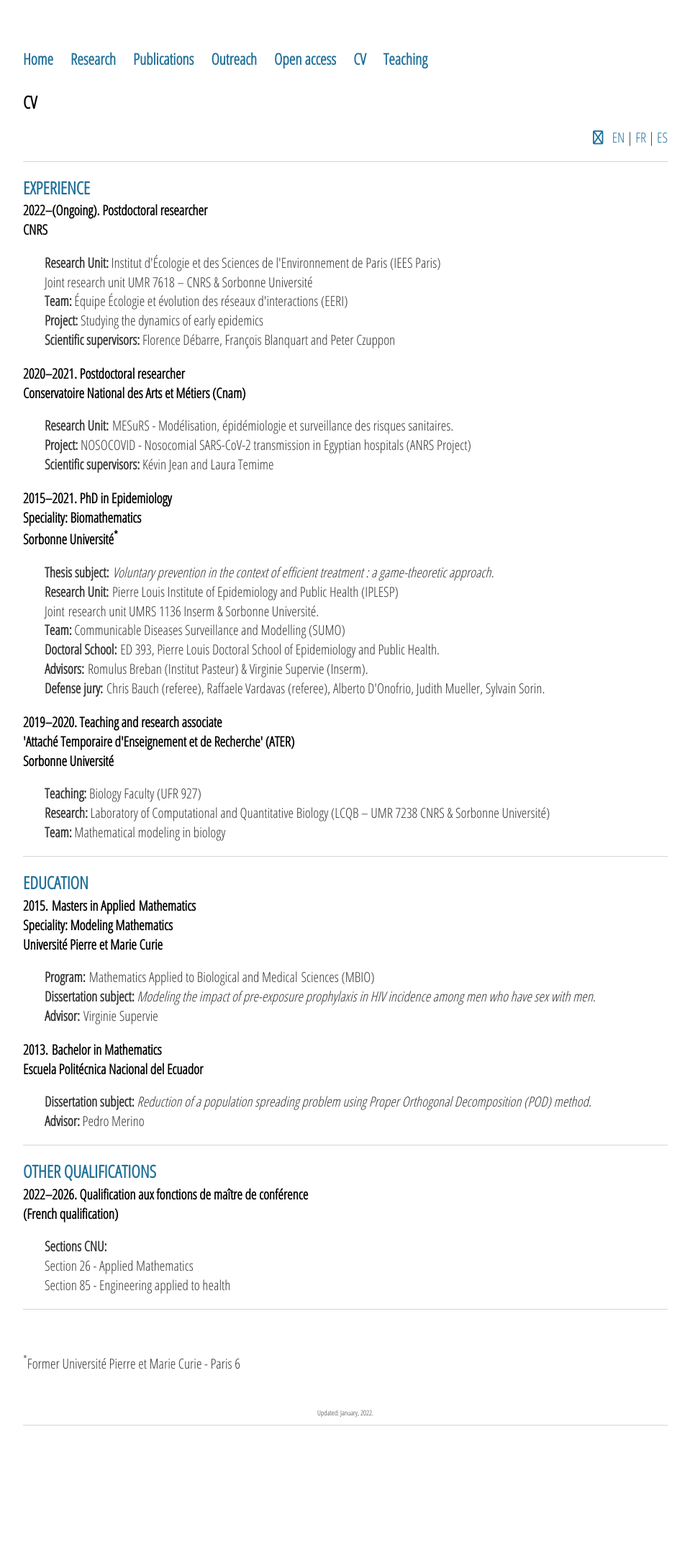
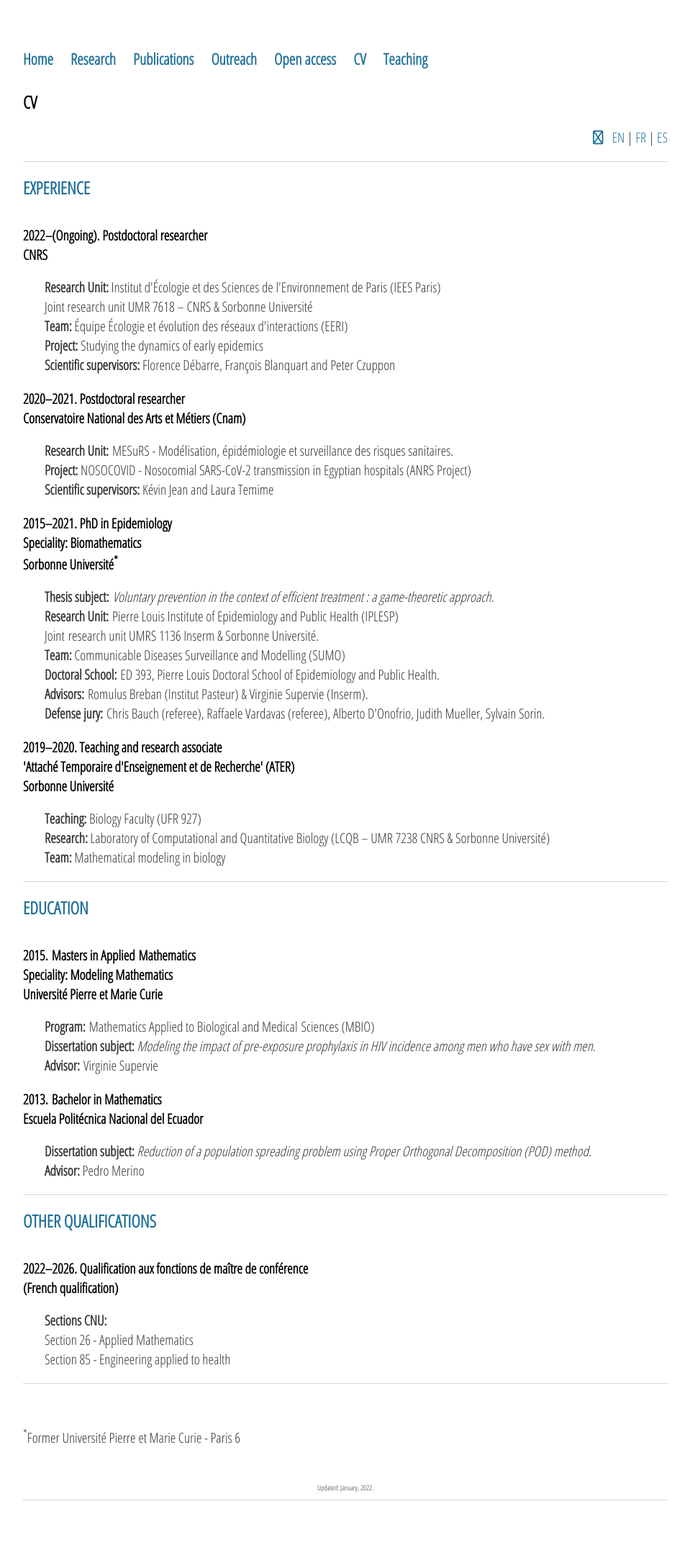
Before and after one commit to sjijon/sjijon.github.io, a Jekyll site: the page built from cv.html, in a window 1280 px wide. Shown: the whole page at 72% size, without its empty margins (160-1119 px from the left). Built offline with Jekyll 4.4.1, drawn with Linux system fonts in a browser that asks for light colours; nearby versions of some CDN libraries; before the commit the page ends 2060 px from its top, so only the background shows below that.

```diff
--- a/css/main.css
+++ b/css/main.css
@@ -47,7 +47,7 @@
     font-family: 'Open Sans Condensed', 'Sans-Serif';
     color: #1f7099;
     margin-top: 0px;
-    margin-bottom: 1.5px;
+    margin-bottom: 1.5em;
 }
 p {
     font-size: 1.2em;
```
